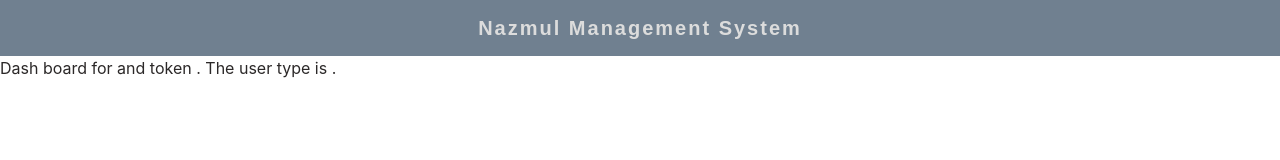
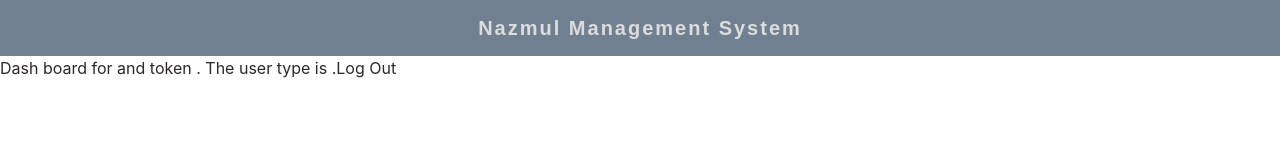
Before and after one commit to RafsanQ/nazmul-management-app, a React (Vite) app in the folder client/: page / in a window 1280 px wide. Shown: the top 160 px of the page. Built offline with nearby package versions, Linux system fonts and the light colour scheme.

Commit message:
Added logout feature

```diff
--- a/client/src/pages/Dashboard/index.tsx
+++ b/client/src/pages/Dashboard/index.tsx
@@ -1,16 +1,32 @@
-import { useSelector } from "react-redux";
+import { useSelector, useDispatch } from "react-redux";
 import type { RootState } from '../../store'
+import { useNavigate } from "react-router-dom";
+import { logout } from "../../features/auth";
 
 
 function Index() {
   const userEmail: string = useSelector((state: RootState) => state.email);
   const token: string = useSelector((state: RootState) => state.token);
   const userType: string = useSelector((state: RootState) => state.userType);
+  const dispatch = useDispatch();
+  const navigate = useNavigate();
+
+  if(!userEmail && !token){
+    navigate('/login');
+  }
 
 
+  const handleLogOut = () => {
+      dispatch(
+        logout()
+      )
+  }
+
   return (
+
     <div>
       Dash board for { userEmail } and token { token }. The user type is { userType }.
+      <button onClick={handleLogOut}>Log Out</button>
     </div>
   )
 }
--- a/client/src/pages/Login/index.tsx
+++ b/client/src/pages/Login/index.tsx
@@ -71,8 +71,6 @@ function Index() {
             navigate('/');
 
         }catch(error){
-
-
             if(axios.isAxiosError(error) && error.response){
                 const errorMessage = error.response.data;
                 toast({
@@ -85,10 +83,7 @@ function Index() {
             else{
                 throw error;
             }
-
         }
-
-
     }
 
 
--- a/client/src/routes/index.tsx
+++ b/client/src/routes/index.tsx
@@ -1,4 +1,7 @@
-import { createBrowserRouter } from "react-router-dom";
+import { createBrowserRouter, useNavigate } from "react-router-dom";
+import { useSelector } from "react-redux";
+import type { RootState } from '../store'
+
 
 import LoginPage from "../pages/Login"
 import RegisterPage from "../pages/Register"
```
